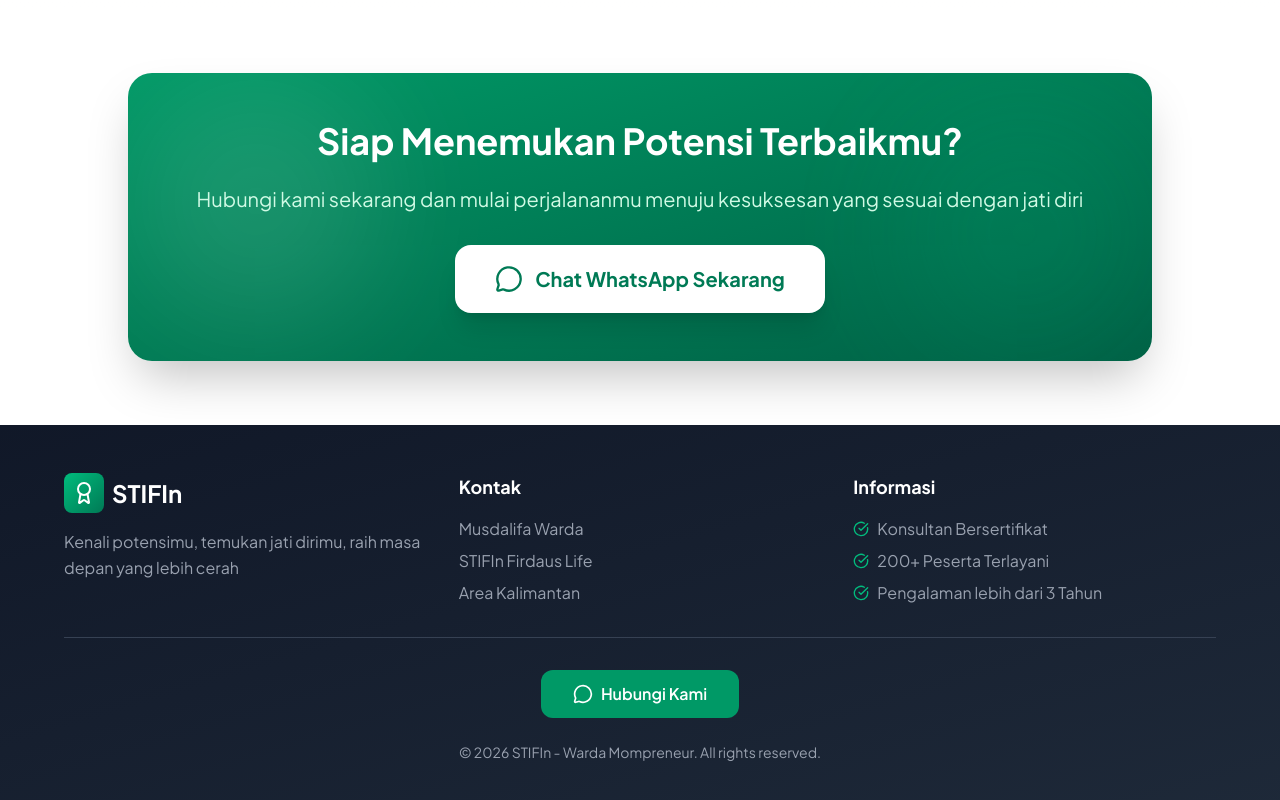
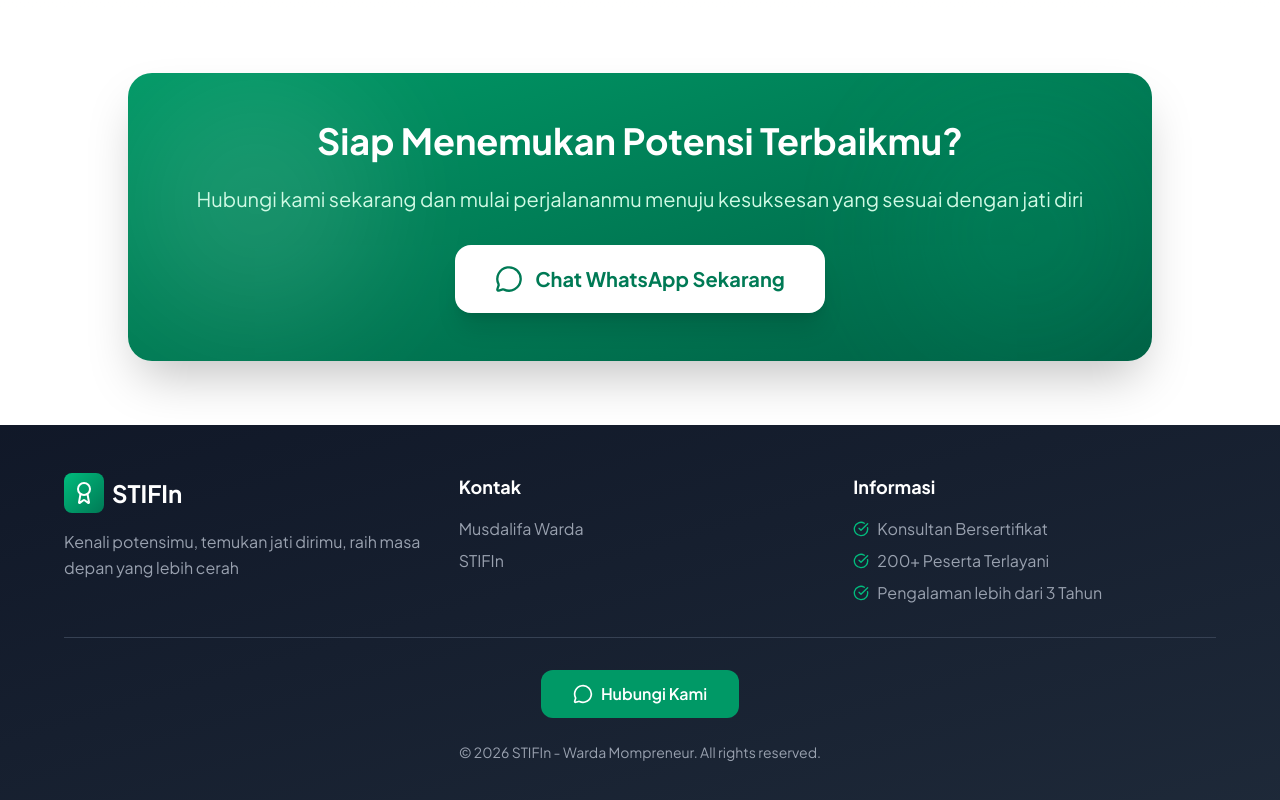
Before and after one commit to akmlrhim/wardaproject, a React (Vite) app: page /stifin-umum in a window 1280 px wide. Shown: the part 10678-11478 px from the top of the page. Built offline with nearby package versions, Linux system fonts and the light colour scheme.

Commit message:
edit footer

```diff
--- a/src/pages/business/StifinUmum.jsx
+++ b/src/pages/business/StifinUmum.jsx
@@ -887,8 +887,7 @@ export default function StifinUmum() {
               <h4 className="font-bold text-lg mb-4">Kontak</h4>
               <div className="space-y-2 text-gray-400">
                 <p>Musdalifa Warda</p>
-                <p>STIFIn Firdaus Life</p>
-                <p>Area Kalimantan</p>
+                <p>STIFIn</p>
               </div>
             </div>
 
```
